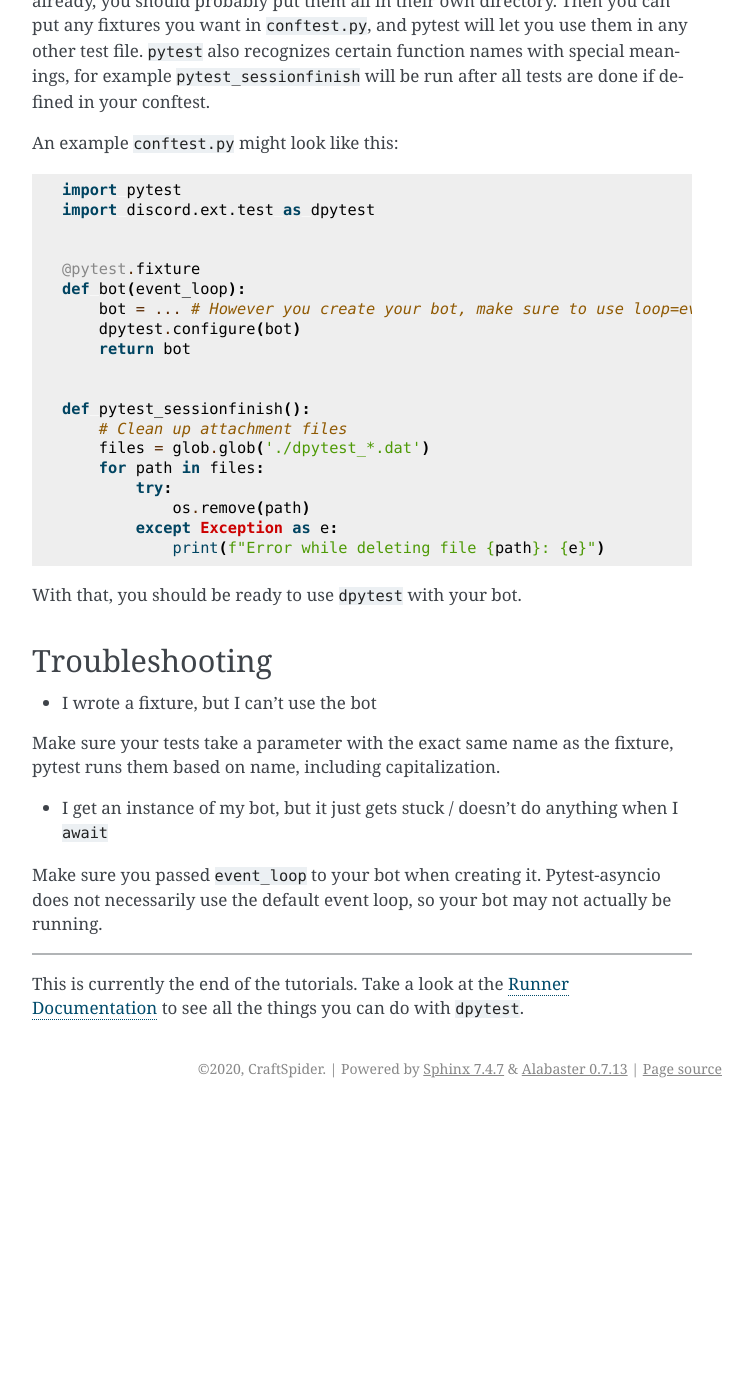
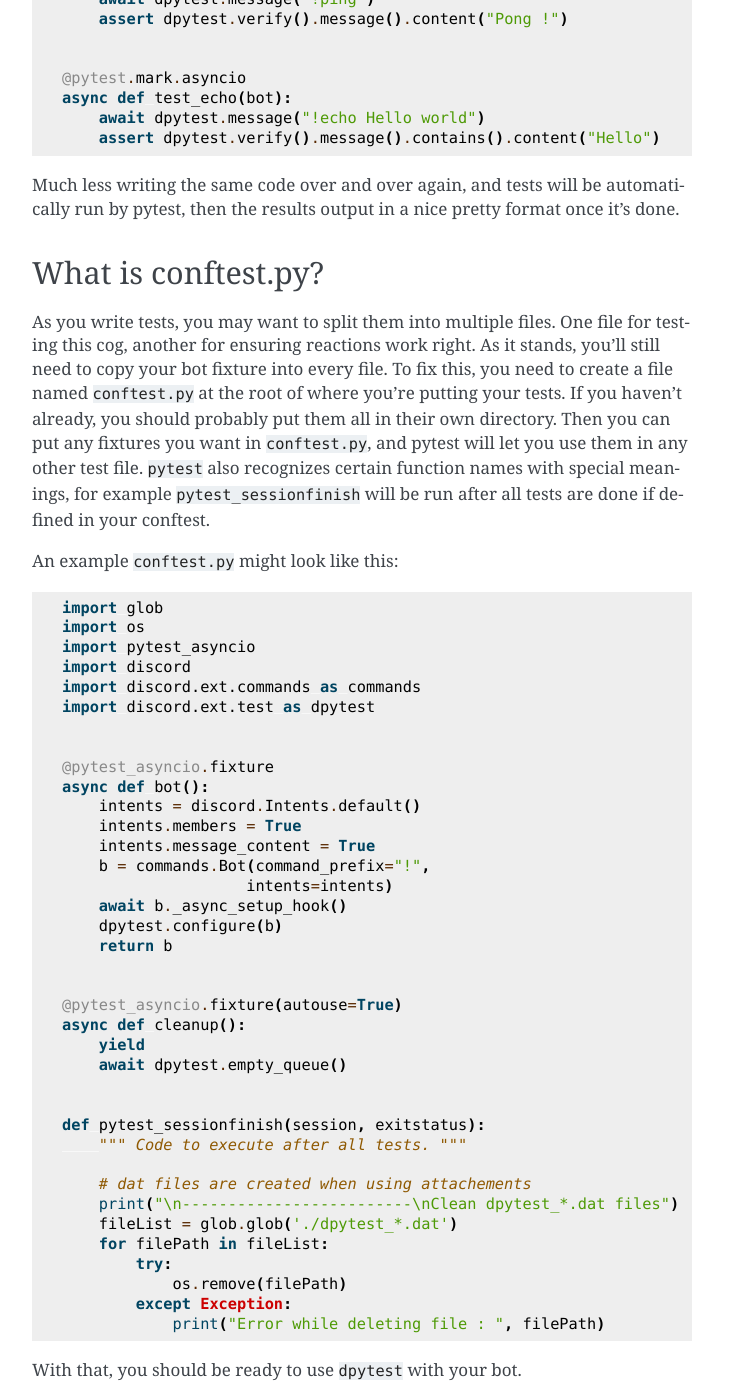
Before and after one commit to CraftSpider/dpytest, a Sphinx documentation site: the page built from docs/tutorials/using_pytest.rst, in a window 1280 px wide and 1400 px high, scrolled down 1391 px. Shown: the whole window, without its empty margins (388-1141 px from the left). Built offline with Sphinx 7.4.7, drawn with Linux system fonts in a browser that asks for light colours; before the commit the page ends 2499 px from its top, so only the background shows below that; some of the changed text lies outside the part shown.

```diff
--- a/docs/conf.py
+++ b/docs/conf.py
@@ -22,7 +22,7 @@ copyright = '2020, CraftSpider'
 author = 'CraftSpider'
 
 # The full version, including alpha/beta/rc tags
-release = '0.5.3'
+release = '0.6.0'
 
 
 # -- General configuration ---------------------------------------------------
--- a/docs/tutorials/using_pytest.rst
+++ b/docs/tutorials/using_pytest.rst
@@ -27,27 +27,50 @@ Putting all this together, we can rewrite our previous tests to look like this:
 
 .. code:: python
 
+    import discord
+    import discord.ext.commands as commands
+    from discord.ext.commands import Cog, command
     import pytest
+    import pytest_asyncio
     import discord.ext.test as dpytest
 
 
-    @pytest.fixture
-    def bot(event_loop):
-        bot = ... # However you create your bot, make sure to use loop=event_loop
-        dpytest.configure(bot)
-        return bot
+    class Misc(Cog):
+        @command()
+        async def ping(self, ctx):
+            await ctx.send("Pong !")
+
+        @command()
+        async def echo(self, ctx, text: str):
+            await ctx.send(text)
+
+
+    @pytest_asyncio.fixture
+    async def bot():
+        intents = discord.Intents.default()
+        intents.members = True
+        intents.message_content = True
+        b = commands.Bot(command_prefix="!",
+                         intents=intents)
+        await b._async_setup_hook()  # setup the loop
+        await b.add_cog(Misc())
+
+        dpytest.configure(b)
+        return b
 
 
     @pytest.mark.asyncio
     async def test_ping(bot):
         await dpytest.message("!ping")
-        assert dpytest.verify().message().contains().content("Ping:")
+        assert dpytest.verify().message().content("Pong !")
 
 
     @pytest.mark.asyncio
-    async def test_foo(bot):
-        await dpytest.message("!hello")
-        assert dpytest.verify().message().content("Hello World!")
+    async def test_echo(bot):
+        await dpytest.message("!echo Hello world")
+        assert dpytest.verify().message().contains().content("Hello")
+
+
 
 Much less writing the same code over and over again, and tests will be automatically run by pytest, then the results
 output in a nice pretty format once it's done.
@@ -66,25 +89,44 @@ An example ``conftest.py`` might look like this:
 
 .. code:: python
 
-    import pytest
+    import glob
+    import os
+    import pytest_asyncio
+    import discord
+    import discord.ext.commands as commands
     import discord.ext.test as dpytest
 
 
-    @pytest.fixture
-    def bot(event_loop):
-        bot = ... # However you create your bot, make sure to use loop=event_loop
-        dpytest.configure(bot)
-        return bot
+    @pytest_asyncio.fixture
+    async def bot():
+        intents = discord.Intents.default()
+        intents.members = True
+        intents.message_content = True
+        b = commands.Bot(command_prefix="!",
+                        intents=intents)
+        await b._async_setup_hook()
+        dpytest.configure(b)
+        return b
 
 
-    def pytest_sessionfinish():
-        # Clean up attachment files
-        files = glob.glob('./dpytest_*.dat')
-        for path in files:
+    @pytest_asyncio.fixture(autouse=True)
+    async def cleanup():
+        yield
+        await dpytest.empty_queue()
+
+
+    def pytest_sessionfinish(session, exitstatus):
+        """ Code to execute after all tests. """
+
+        # dat files are created when using attachements
+        print("\n-------------------------\nClean dpytest_*.dat files")
+        fileList = glob.glob('./dpytest_*.dat')
+        for filePath in fileList:
             try:
-                os.remove(path)
-            except Exception as e:
-                print(f"Error while deleting file {path}: {e}")
+                os.remove(filePath)
+            except Exception:
+                print("Error while deleting file : ", filePath)
+
 
 With that, you should be ready to use ``dpytest`` with your bot.
 
@@ -96,13 +138,6 @@ Troubleshooting
 Make sure your tests take a parameter with the exact same name as the fixture,
 pytest runs them based on name, including capitalization.
 
-- I get an instance of my bot, but it just gets stuck / doesn't do anything
-  when I ``await``
-
-Make sure you passed ``event_loop`` to your bot when creating it. Pytest-asyncio
-does not necessarily use the default event loop, so your bot may not actually
-be running.
-
 --------------------
 
 This is currently the end of the tutorials. Take a look at the `Runner Documentation`_ to see all the things you can
--- a/setup.cfg
+++ b/setup.cfg
@@ -1,5 +1,5 @@
 [bumpversion]
-current_version = 0.5.3
+current_version = 0.6.0
 commit = True
 tag = True
 
--- a/setup.py
+++ b/setup.py
@@ -39,10 +39,10 @@ setuptools.setup(
     url="https://github.com/CraftSpider/dpytest",
     packages=["discord.ext.test"],
     classifiers=[
-        "Programming Language :: Python :: 3.6",
-        "Programming Language :: Python :: 3.7",
         "Programming Language :: Python :: 3.8",
         "Programming Language :: Python :: 3.9",
+        "Programming Language :: Python :: 3.10",
+        "Programming Language :: Python :: 3.11",
         "License :: OSI Approved :: MIT License",
         "Operating System :: OS Independent",
         "Development Status :: 3 - Alpha",
```
Also changed, not shown: HISTORY.md (+8 -0 lines), 2 other files.
